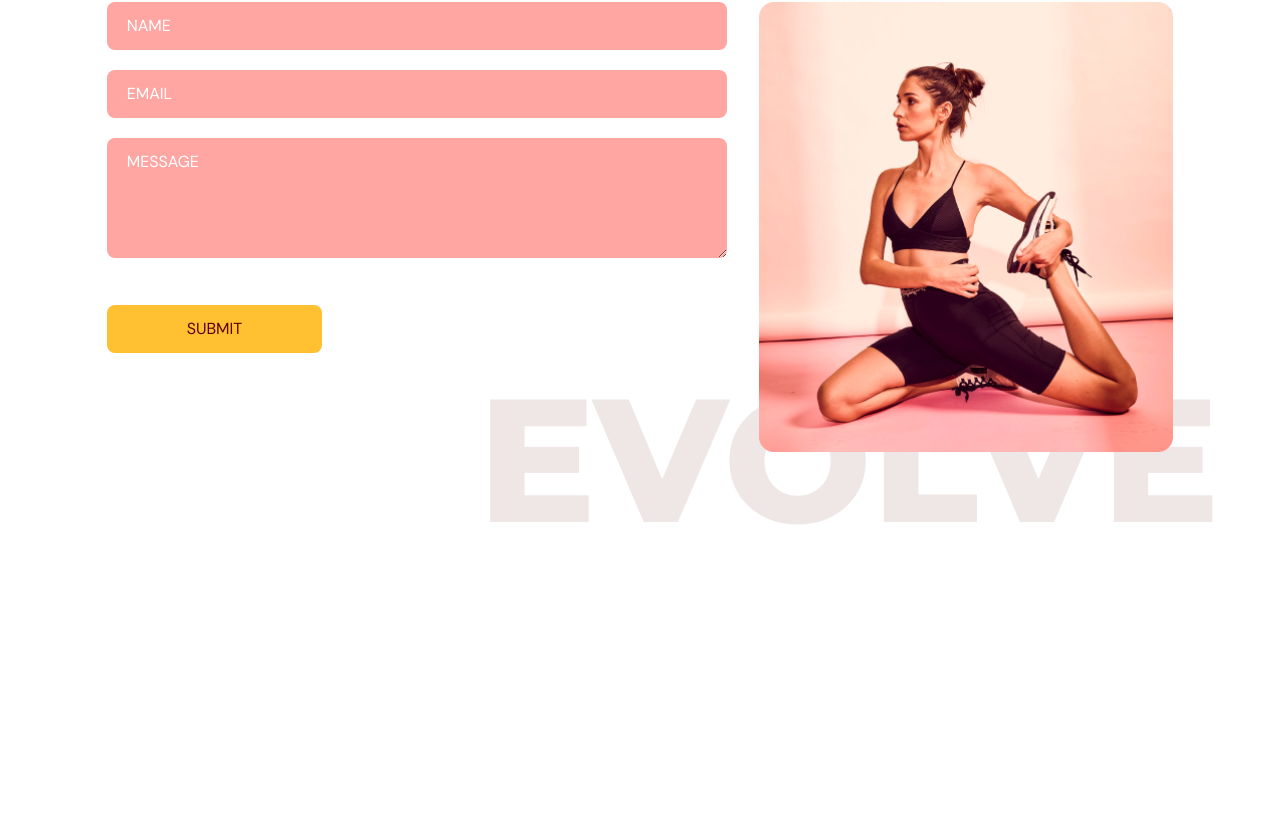
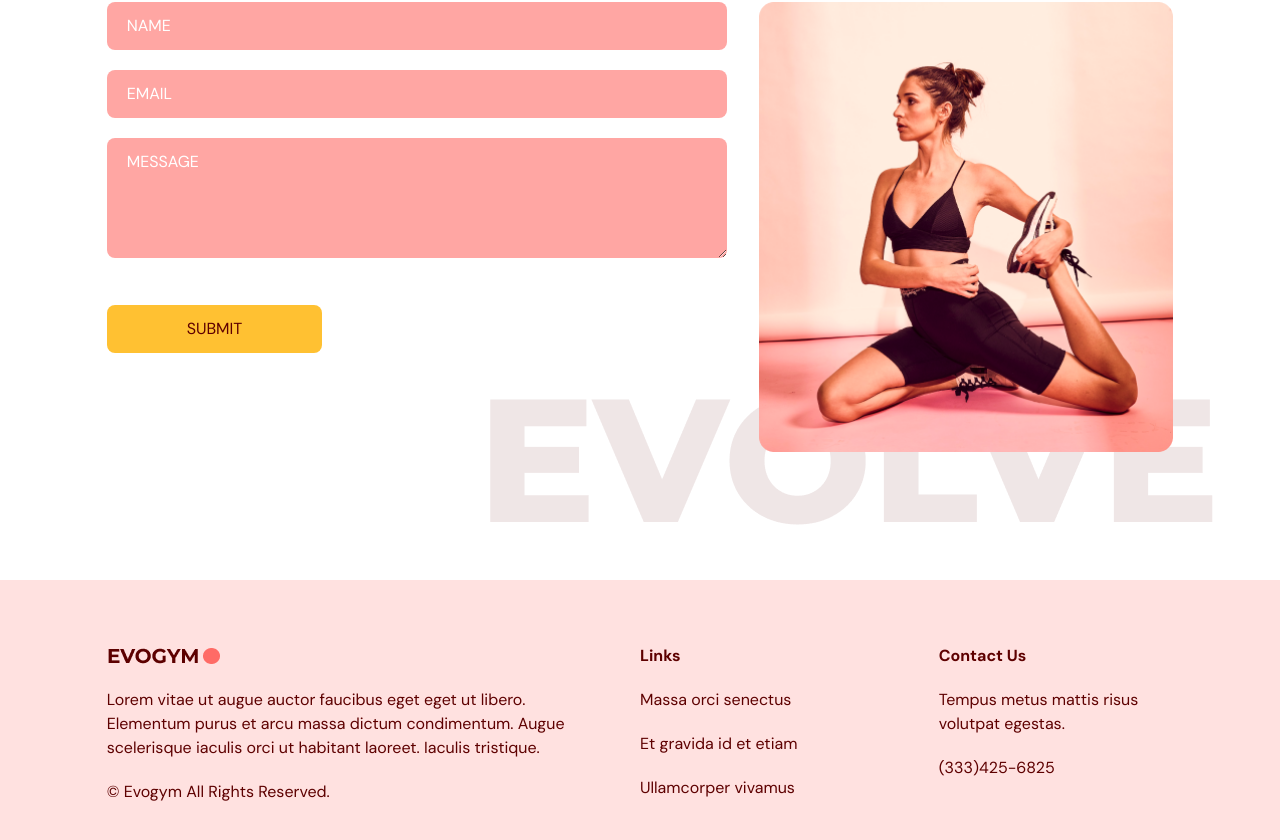
Before and after one commit to AshishBarvaliya/evogym-nextjs-tailwind, a React (Vite) app: page / in a window 1280 px wide. Shown: the part 1123-1963 px from the top of the page. Before the commit the page ends 1703 px from the top, so only its background shows below. Built offline with nearby package versions, Linux system fonts and the light colour scheme.

Commit message:
feat: footer component  added

```diff
--- a/src/App.tsx
+++ b/src/App.tsx
@@ -5,6 +5,7 @@
 import Benefits from "@/scenes/benefits";
 import OurClasses from "@/scenes/ourClasses";
 import ContactUs from "./scenes/contactUs";
+import Footer from "./scenes/footer";
 
 function App() {
   const [selectedPage, setSelectedPage] = useState<SelectedPage>(
@@ -35,6 +36,7 @@
       <Benefits setSelectedPage={setSelectedPage}></Benefits>
       <OurClasses setSelectedPage={setSelectedPage}></OurClasses>
       <ContactUs setSelectedPage={setSelectedPage} />
+      <Footer />
     </div>
   );
 }
--- /dev/null
+++ b/src/scenes/footer/index.tsx
@@ -0,0 +1,32 @@
+import Logo from "@/assets/Logo.png";
+
+const Footer = () => {
+  return (
+    <footer className="bg-primary-100 py-16">
+      <div className="justify-content mx-auto w-5/6 gap-16 md:flex">
+        <div className="mt-16 basis-1/2 md:mt-0">
+          <img alt="logo" src={Logo} />
+          <p className="my-5">
+            Lorem vitae ut augue auctor faucibus eget eget ut libero. Elementum
+            purus et arcu massa dictum condimentum. Augue scelerisque iaculis
+            orci ut habitant laoreet. Iaculis tristique.
+          </p>
+          <p>© Evogym All Rights Reserved.</p>
+        </div>
+        <div className="mt-16 basis-1/4 md:mt-0">
+          <h4 className="font-bold">Links</h4>
+          <p className="my-5">Massa orci senectus</p>
+          <p className="my-5">Et gravida id et etiam</p>
+          <p>Ullamcorper vivamus</p>
+        </div>
+        <div className="mt-16 basis-1/4 md:mt-0">
+          <h4 className="font-bold">Contact Us</h4>
+          <p className="my-5">Tempus metus mattis risus volutpat egestas.</p>
+          <p>(333)425-6825</p>
+        </div>
+      </div>
+    </footer>
+  );
+};
+
+export default Footer;
```
